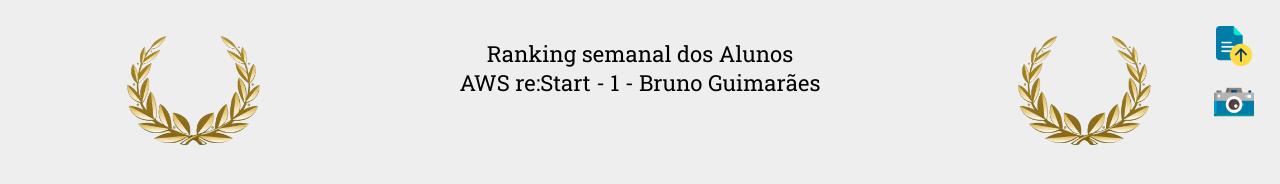
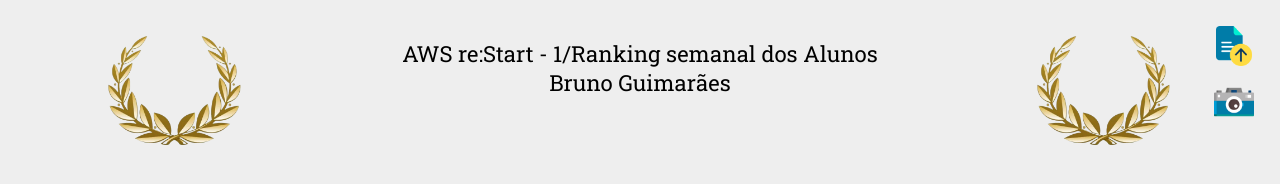
Before and after one commit to Brunogjrx/Ranking_EDN, a plain HTML site: page index.html in a window 1280 px wide. Drawn offline with nearby package versions, Linux system fonts and the light colour scheme.

Commit message:
Update index.html
Alterei o texto no topo

```diff
--- a/index.html
+++ b/index.html
@@ -4,7 +4,7 @@
 <head>
     <meta charset="UTF-8">
     <meta name="viewport" content="width=device-width, initial-scale=1.0">
-    <title>Ranking semanal da escola da nuvem</title>
+    <title>Ranking semanal da EDN</title>
     <link rel="stylesheet" href="style.css">
     <script src="https://cdnjs.cloudflare.com/ajax/libs/html2canvas/1.4.1/html2canvas.min.js"
         integrity="sha512-BNaRQnYJYiPSqHHDb58B0yaPfCu+Wgds8Gp/gU33kqBtgNS4tSPHuGibyoeqMV/TJlSKda6FXzoEyYGjTe+vXA=="
@@ -23,7 +23,7 @@
         <div id="titulo">
             <img src="./src/coroa.png" alt="coroas">
             <div>
-                <p>Ranking semanal dos Alunos</br>AWS re:Start - 1 - Bruno Guimarães</p>
+                <p>AWS re:Start - 1/Ranking semanal dos Alunos</br>Bruno Guimarães</p>
                 <p id="sala"></p>
             </div>
             <img src="./src/coroa.png" alt="coroas">
```
